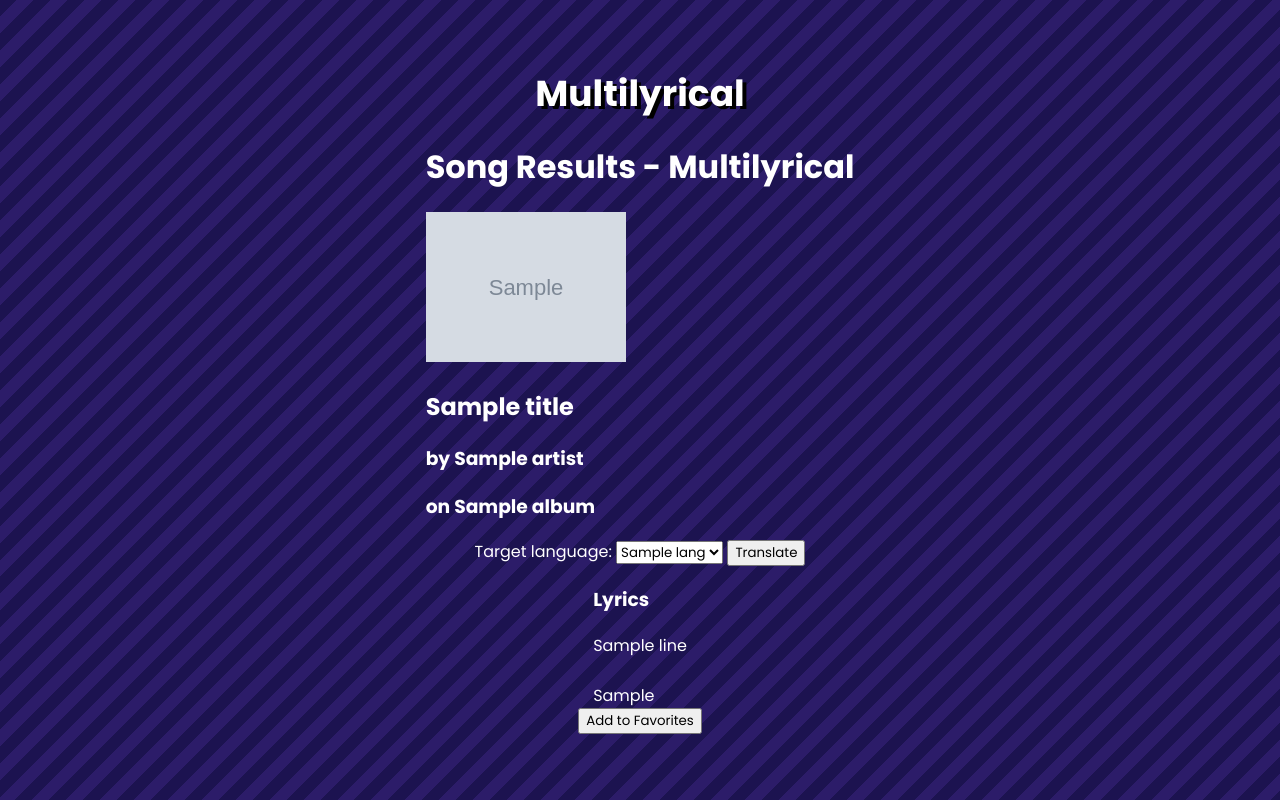
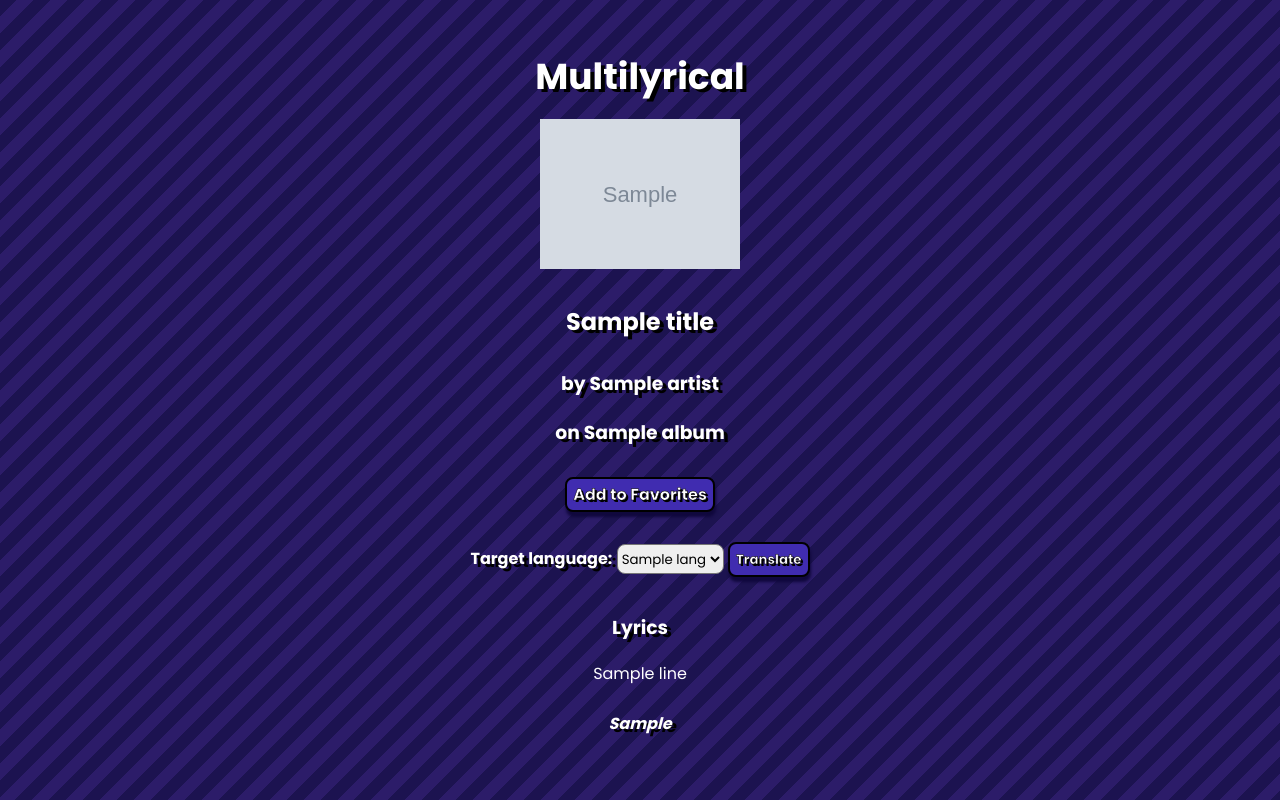
Before and after one commit to alexk-cloud/Multilyrical, a Flask app: template src/Multilyrical/templates/results.html in a window 1280 px wide. Run offline with Flask 3, Linux system fonts and the light colour scheme; the template is opened without the code that fills it: most values are stand-ins (such as "Sample title", 1, 10 or a date in 2020); grey boxes marked "Sample" are stand-in pictures.

Commit message:
Add CSS for song pages

```diff
--- a/src/Multilyrical/static/style.css
+++ b/src/Multilyrical/static/style.css
@@ -22,6 +22,7 @@
 
 .home-bar {
   transition: transform 0.2s ease;
+  padding-top: 30px;
 }
 
 .home-bar:hover {
@@ -48,6 +49,7 @@
   margin: 0;
 }
 
+/* index.html */
 .song-finder {
   display: flex;
   flex-direction: column;
@@ -155,3 +157,87 @@
   transform: translateY(-3px);
   transition: transform 0.2s;
 }
+
+/* results.html */
+
+#album-art {
+  padding: 15px;
+  width: 200px;
+}
+#song-info {
+  display: flex;
+  flex-direction: column;
+  justify-content: center;
+  align-items: center;
+  margin: 0;
+  text-shadow: 4px 3px black;
+}
+
+#song-info h3 {
+  margin: 10px;
+}
+
+#save-song {
+  font-size: 16px;
+}
+
+#song-info form {
+  padding: 20px;
+}
+
+#language-select {
+  padding-top: 15px;
+}
+
+#language-select select, button {
+  border-radius: 8px;
+  height: 30px;
+}
+
+#language-select button, #save-song {
+  background-color: #402cb0;
+  color: white;
+  height: 35px;
+  border: 2px solid black;
+  border-radius: 8px;
+  cursor: pointer;
+  margin-top: 20px;
+  margin-bottom: -5px;
+  font-weight: 700;
+  box-shadow: 1px 5px 3px #10083d;
+  transition: transform 0.2s ease;
+  text-shadow: 2px 2px black;
+  -webkit-text-stroke: 0.5px black;
+}
+
+#language-select button:hover, #save-song:hover {
+  box-shadow: 0 3px 20px #3621a9;
+  transform: translateY(-3px);
+  transition: transform 0.2s;
+}
+
+#language-select label, #lyrics h3, #translated-lyrics {
+  font-weight: 700;
+  text-shadow: 4px 3px black;
+}
+
+#lyrics {
+    display: flex;
+    flex-direction: column;
+    align-items: center;
+    justify-content: center;
+    text-align: center;
+    width: 100%;
+    padding: 20px;
+}
+
+#lyrics div {
+  text-align: center;
+  max-width: 800px;
+  overflow-wrap: anywhere;
+}
+
+#translated-lyrics {
+  font-style: italic;
+  font-weight: 700;
+}
--- a/src/Multilyrical/templates/index.html
+++ b/src/Multilyrical/templates/index.html
@@ -10,12 +10,12 @@
     <body>
         {% include 'header.html' %}
 
-        <h3 id="help-text"> Play or a search for a song! </h3>
+        <h3 id="help-text"> Play or search for a song! </h3>
 
         <section id="main-ui">
             <div class="song-finder">
                 <button id="song-identify">
-                    Identify song
+                    Identify Song
                 </button>
 
                 <br><br>
--- a/src/Multilyrical/templates/results.html
+++ b/src/Multilyrical/templates/results.html
@@ -1,27 +1,40 @@
-<!doctype html>
+<!DOCTYPE html>
 <html lang="en">
     <head>
         <meta charset="UTF-8">
         <meta name="viewport" content="width=device-width, initial-scale=1.0">
-    <title>Multilyrical - Results</title>
+        <title>{{ artist }} - {{ title }}</title>
         <link rel="stylesheet" href="{{ url_for('static', filename='style.css') }}">
     </head>
 
     <body>
         {% include 'header.html' %}
 
-    <div class="song-info">
-        <h1>Song Results - Multilyrical</h1>
-
+        <section id="song-info">
             {% if image_url %}
-            <img src="{{ image_url }}" alt="Album cover for {{ title }}" width="200">
+                <img
+                    src="{{ image_url }}"
+                    alt="Album cover for {{ title }}"
+                    id="album-art"
+                >
             {% endif %}
 
             <h2>{{ title }}</h2>
             <h3>by {{ artist }}</h3>
             <h3>on {{ album }}</h3>
-    </div>
+        </section>
 
+        <button
+            id="save-song"
+            data-id="{{ song_id }}"
+            data-title="{{ title }}"
+            data-artist="{{ artist }}"
+            data-album="{{ album }}"
+            data-art="{{ image_url }}">
+            Add to Favorites
+        </button>
+
+        <section id="language-select">
             <form method="POST">
                 <input type="hidden" name="artist" value="{{ artist }}">
                 <input type="hidden" name="title" value="{{ title }}">
@@ -39,37 +52,26 @@
 
                 <button type="submit">Translate</button>
             </form>
+        </section>
 
-    <div class="lyrics">
+        <section id="lyrics">
             <h3>Lyrics</h3>
 
             {% if lyrics %}
-
-        <!--<div style="white-space: pre-line;"> {{ lyrics }} </div> -->
-
                 {% for line in lyrics %}
                     <div>{{ line }}</div>
+                    <br>
 
                     {% if translated_lyrics and loop.index0 < translated_lyrics|length%}
+                            <div id="translated-lyrics">{{ translated_lyrics[loop.index0] }}</div>
                             <br>
-                        <div>{{ translated_lyrics[loop.index0] }}</div>
                     {% endif %}
                 {% endfor %}
 
             {% else %}
                 <p>{{ error }}</p>
             {% endif %}
-    </div>
-
-    <button
-        id="save-song"
-        data-id="{{ song_id }}"
-        data-title="{{ title }}"
-        data-artist="{{ artist }}"
-        data-album="{{ album }}"
-        data-art="{{ image_url }}">
-        Add to Favorites
-    </button>
+        </section>
 
         <script src="{{ url_for('static', filename='script.js') }}"></script>
     </body>
```
Lines whose indentation alone changed are shown as unchanged.
